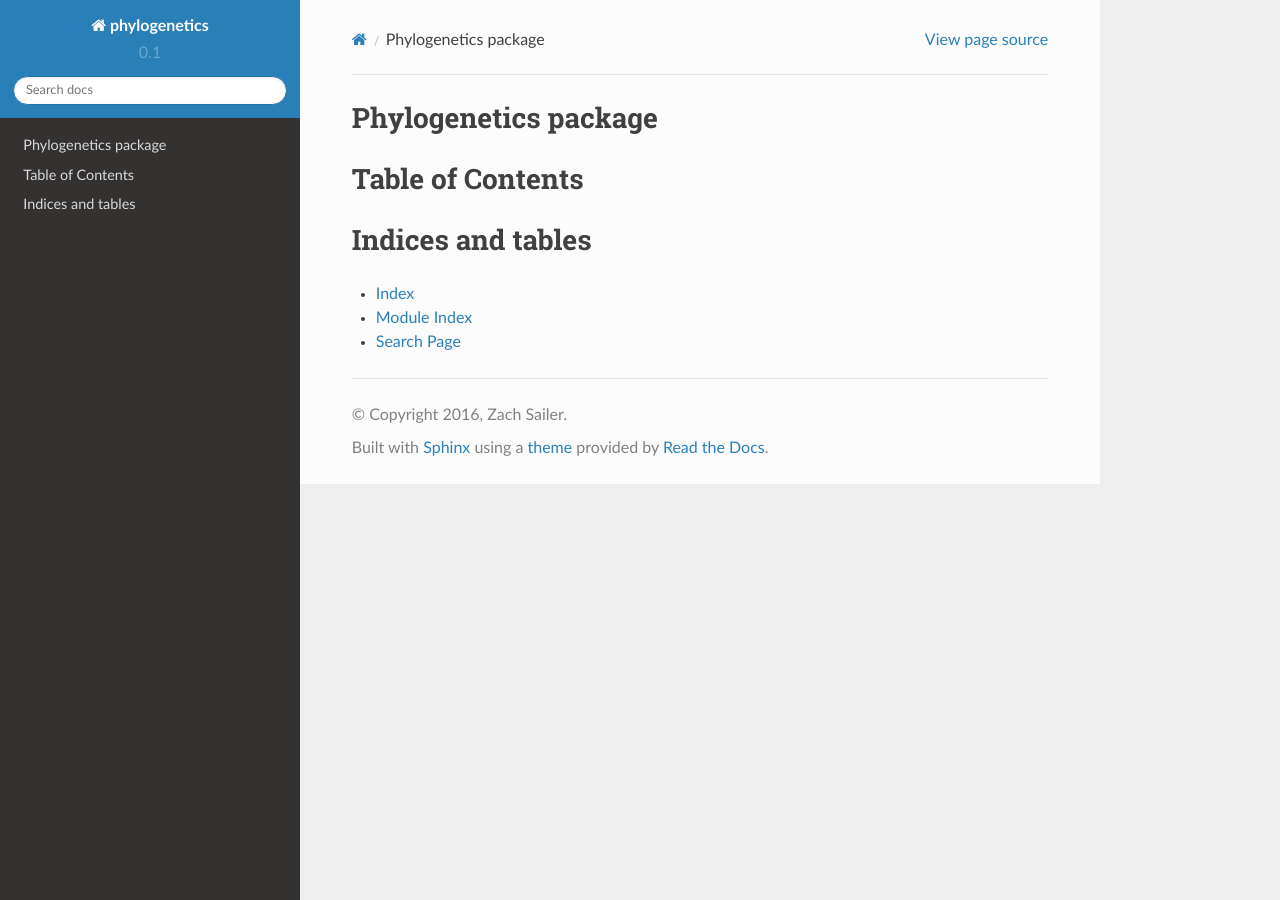
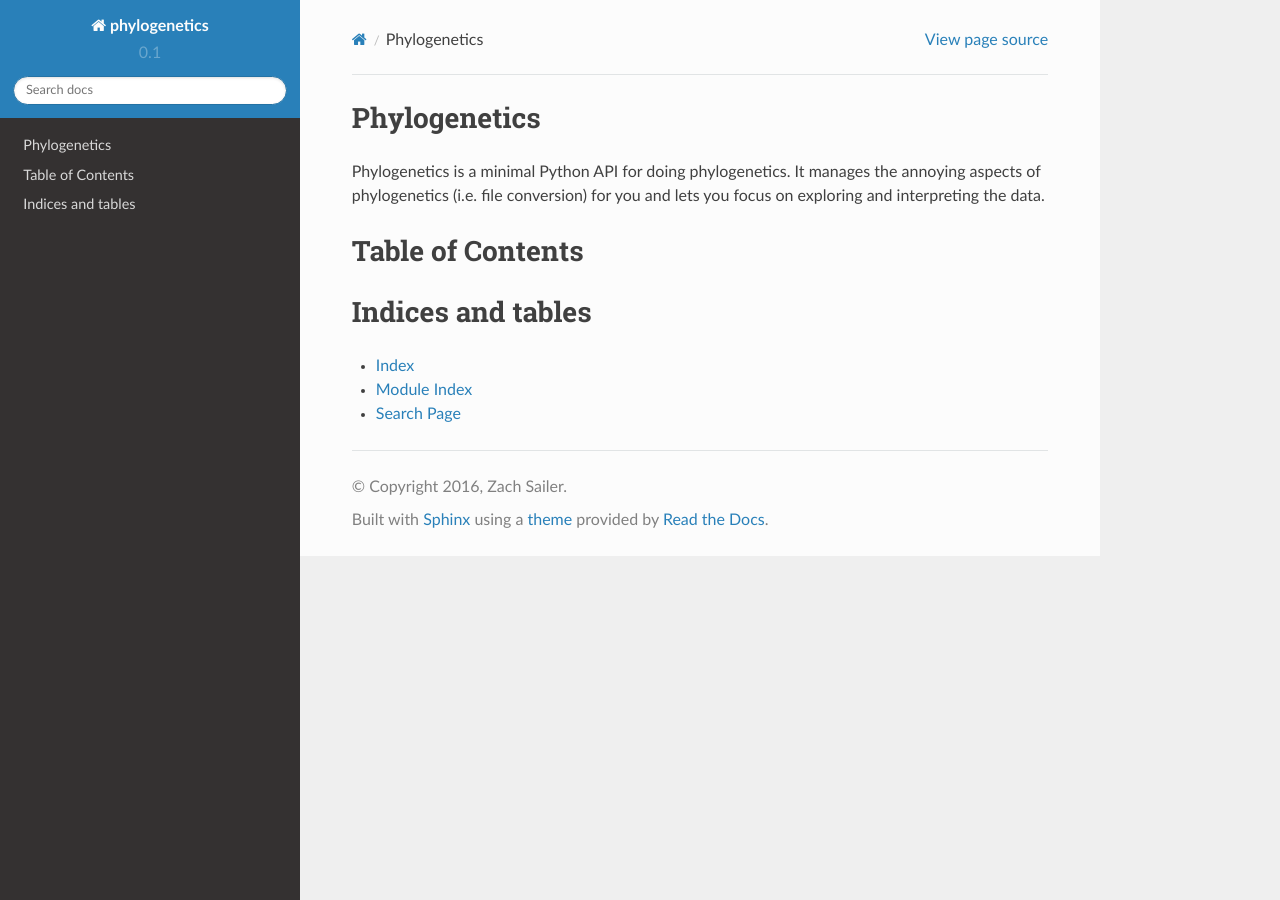
Before and after one commit to harmslab/phylogenetics, a Sphinx documentation site: the page built from docs/index.rst, in a window 1280 px wide. Built offline with Sphinx 7.4.7 and the Read the Docs theme 2.0.0, drawn with Linux system fonts in a browser that asks for light colours; pages that are not in the unit, such as notebooks, are missing from menus.

Commit message:
add docs

```diff
--- a/docs/index.rst
+++ b/docs/index.rst
@@ -3,8 +3,12 @@
    You can adapt this file completely to your liking, but it should at least
    contain the root `toctree` directive.
 
-Phylogenetics package
-=====================
+Phylogenetics
+=============
+
+Phylogenetics is a minimal Python API for doing phylogenetics. It manages the annoying
+aspects of phylogenetics (i.e. file conversion) for you and lets you focus on exploring
+and interpreting the data.
 
 Table of Contents
 =================
```
